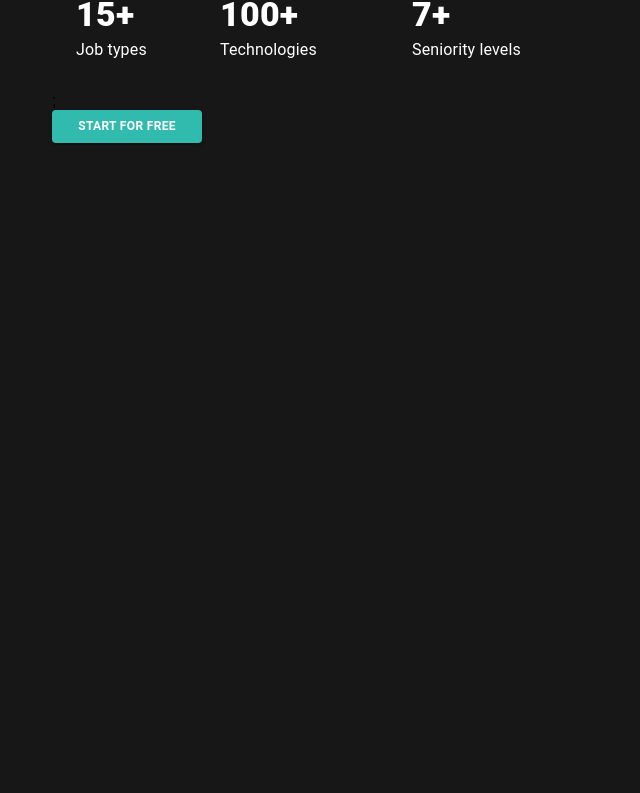
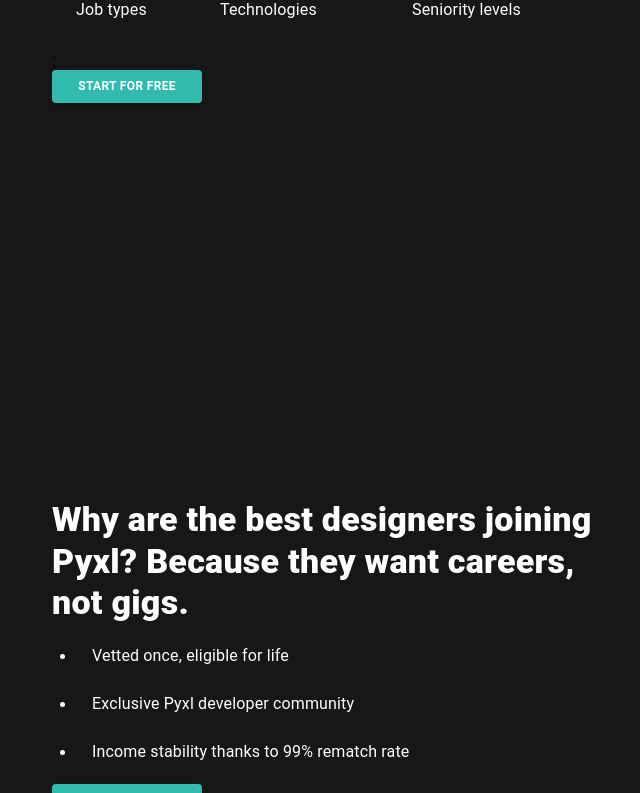
Before and after one commit to sumitranjan/pyxl-landing-page-mock, a React (Create React App) app: page / in a window 1280 px wide. Shown: the part 4182-4975 px from the top of the page, without its empty margins (12-652 px from the left). Before the commit the page ends 4560 px from the top, so only its background shows below. Built offline with nearby package versions, Linux system fonts and the light colour scheme.

Commit message:
Landing Page - Bottom 2 Content

```diff
--- a/src/features/homepage/Homepage.tsx
+++ b/src/features/homepage/Homepage.tsx
@@ -1,7 +1,9 @@
 import React from "react";
 import Benefits from "./components/Benefits/Benefits";
+import Designers from "./components/Designers/Designers";
 import Developers from "./components/Developers/Developers";
 import Heading from "./components/Heading/Heading";
+import Manages from "./components/Manages/Manages";
 import Navbar from "./components/Navbar/Navbar";
 import Remote from "./components/Remote/Remote";
 import RemoteDevelopers from "./components/RemoteDevelopers/RemoteDevelopers";
@@ -16,7 +18,9 @@ const Homepage = () => {
       <Remote />
       <RemoteDevelopers />
       <Turing />
-      <Developers/>
+      <Developers />
+      <Designers />
+      <Manages />
     </div>
   );
 };
--- /dev/null
+++ b/src/features/homepage/components/Designers/Designers.tsx
@@ -0,0 +1,61 @@
+import React from "react";
+import {
+  Box,
+  Container,
+  Grid,
+  List,
+  ListItem,
+  ListItemText,
+  Typography,
+} from "@mui/material";
+import PrimaryButton from "../Button/PrimaryButton";
+
+const Designers = () => {
+  return (
+    <Container maxWidth="lg">
+      <Grid
+        container
+        direction="column"
+        justifyContent="center"
+        sx={{ minHeight: "90vh" }}
+      >
+        <Typography variant="h4">Why are the best designers joining</Typography>
+        <Typography variant="h4">Pyxl? Because they want careers,</Typography>
+        <Typography variant="h4">not gigs.</Typography>
+        <List
+          sx={{
+            listStyleType: "disc",
+            paddingLeft: 3,
+            color: "white",
+          }}
+        >
+          <ListItem
+            sx={{
+              display: "list-item",
+            }}
+          >
+            <ListItemText primary="Vetted once, eligible for life" />
+          </ListItem>
+          <ListItem
+            sx={{
+              display: "list-item",
+            }}
+          >
+            <ListItemText primary="Exclusive Pyxl developer community" />
+          </ListItem>
+          <ListItem
+            sx={{
+              display: "list-item",
+            }}
+          >
+            <ListItemText primary="Income stability thanks to 99% rematch rate" />
+          </ListItem>
+        </List>
+
+        <PrimaryButton text="GET A DEMO" />
+      </Grid>
+    </Container>
+  );
+};
+
+export default Designers;
--- a/src/features/homepage/components/Developers/Developers.tsx
+++ b/src/features/homepage/components/Developers/Developers.tsx
@@ -23,7 +23,7 @@ const Developers = () => {
         container
         direction="column"
         justifyContent="center"
-        sx={{ minHeight: "90vh" }}
+        sx={{ minHeight: "80vh" }}
       >
         <Typography variant="h4">
           100 Million developers from 23 countries{" "}
--- /dev/null
+++ b/src/features/homepage/components/Manages/Manages.tsx
@@ -0,0 +1,32 @@
+import { Container, Grid, Typography } from "@mui/material";
+import { Box } from "@mui/system";
+import React from "react";
+import PrimaryButton from "../Button/PrimaryButton";
+
+const Manages = () => {
+  return (
+    <Container maxWidth="lg">
+      <Grid
+        container
+        direction="column"
+        justifyContent="center"
+        alignContent="center"
+        textAlign="center"
+        sx={{ minHeight: "50vh" }}
+      >
+        <Typography variant="h4">Hire and manage remote designers</Typography>
+        <Typography variant="subtitle1">
+          Tell us the skills you need and we'll find the best designers for you
+          in days, not weeks.
+        </Typography>
+        <Box sx={{marginTop: 4}}>
+        <PrimaryButton text="GET STARTED" />
+        </Box>
+
+      </Grid>
+
+    </Container>
+  );
+};
+
+export default Manages;
--- a/src/features/homepage/components/RemoteDevelopers/RemoteDevelopers.tsx
+++ b/src/features/homepage/components/RemoteDevelopers/RemoteDevelopers.tsx
@@ -70,6 +70,7 @@ const RemoteDevelopers = () => {
                     sx={{
                       listStyleType: "disc",
                       paddingLeft: 3,
+                      color: "white",
                     }}
                   >
                     <ListItem
@@ -111,6 +112,7 @@ const RemoteDevelopers = () => {
                   maxWidth: 400,
                   backgroundColor: "#422e80",
                   borderRadius: 6,
+                  color: "white",
                 }}
               >
                 ;
@@ -214,6 +216,7 @@ const RemoteDevelopers = () => {
                     sx={{
                       listStyleType: "disc",
                       paddingLeft: 3,
+                      color: "white",
                     }}
                   >
                     <ListItem
```
